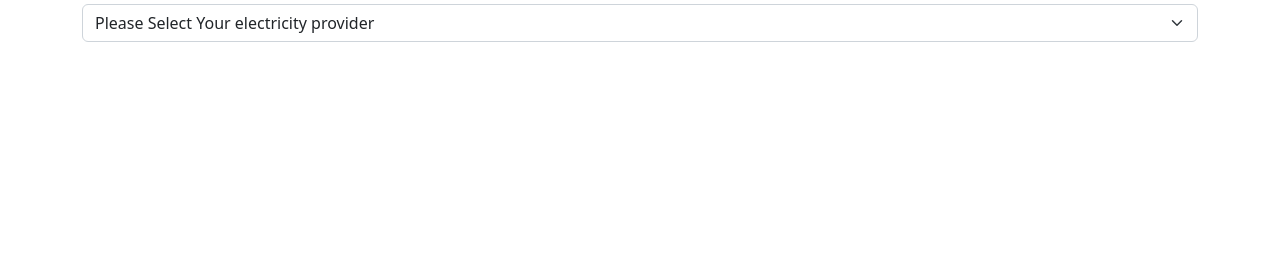
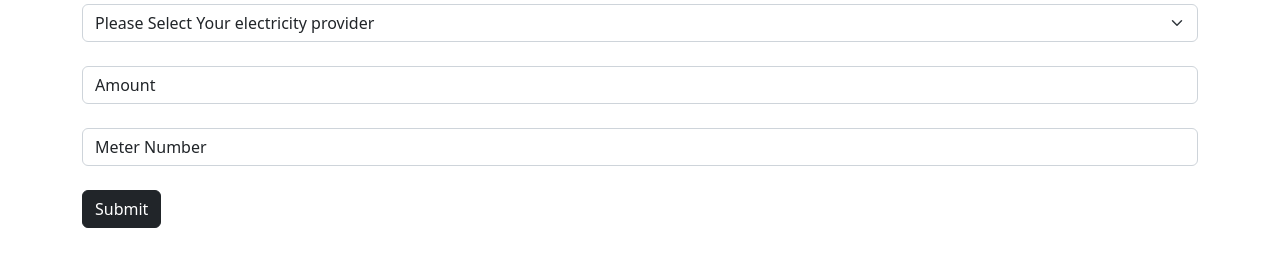
Before and after one commit to codedhola/Paypoint, a plain HTML site: page client/products.html in a window 1280 px wide. Shown: the part 98-364 px from the top of the page. Drawn offline with nearby package versions, Linux system fonts and the light colour scheme.

Commit message:
feat: completed form for bill options

```diff
--- a/client/products.html
+++ b/client/products.html
@@ -55,6 +55,9 @@
               <option value="Kaduna electricity">Kaduna electricity</option>
               <option value="BH electricity">BH electricity</option>
             </select>
+            <input class="form-control my-4" type="text" value="Amount" aria-label="readonly input example" readonly>
+            <input class="form-control my-4" type="text" value="Meter Number" aria-label="readonly input example" readonly>
+            <button type="submit" class="btn btn-dark">Submit</button>
           </form>
         </div>
       </section>
```
